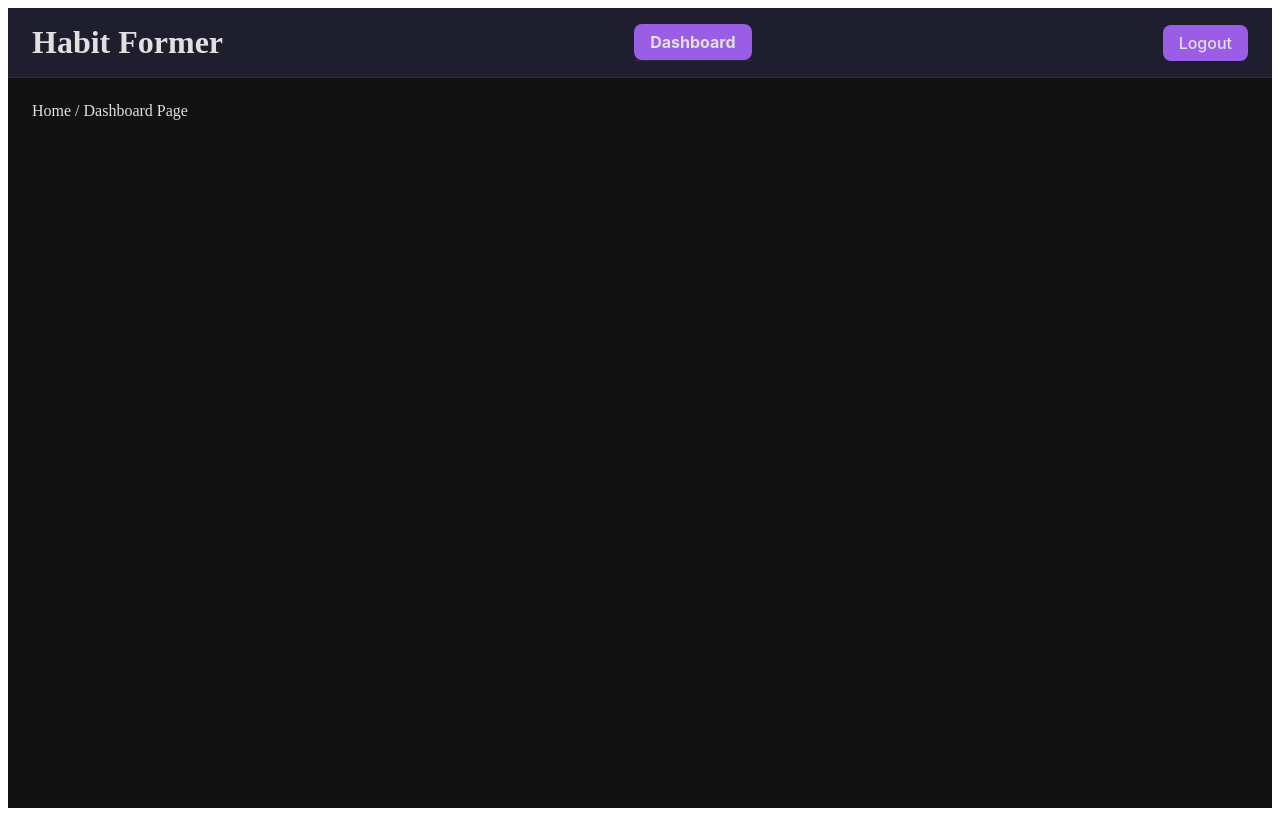
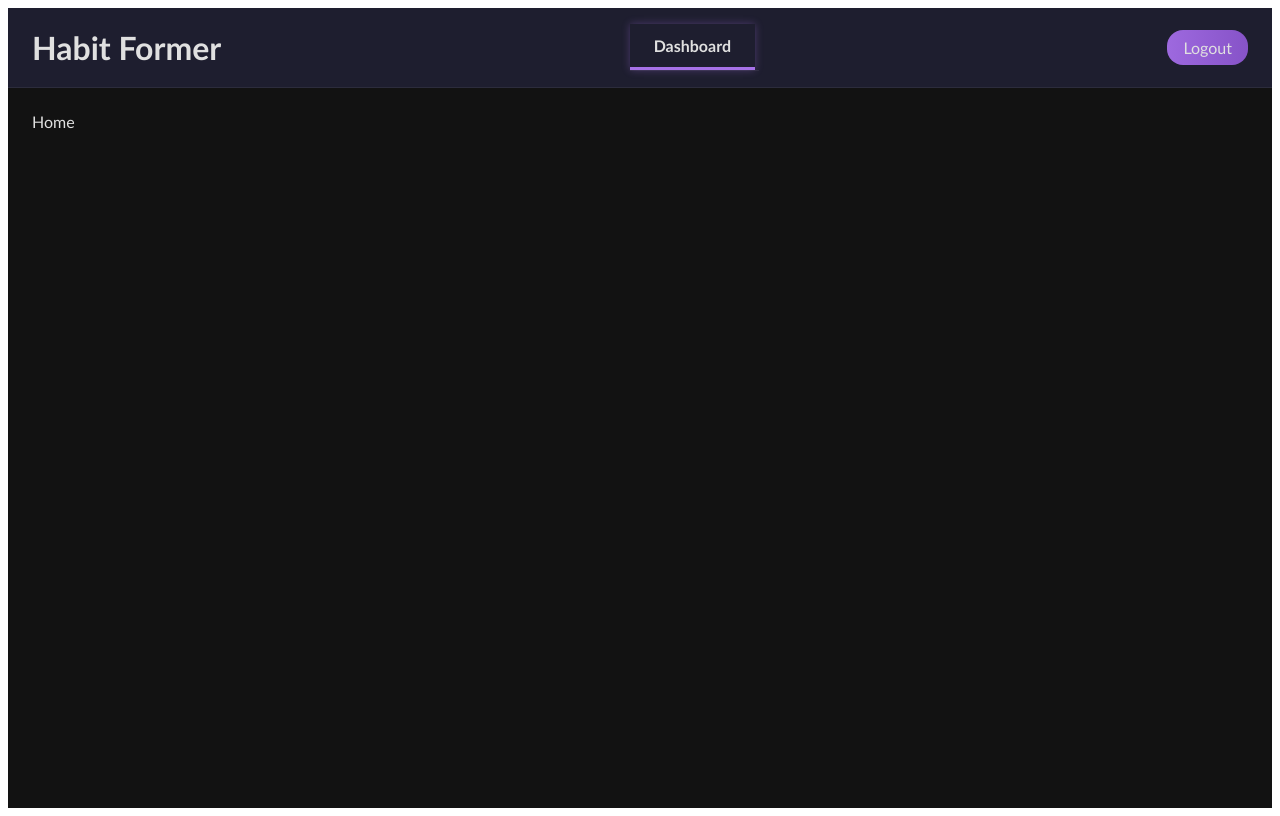
Before and after one commit to marinasivakova/habit-former, a React (Vite) app: page /#/auth in a window 1280 px wide. Before the commit this address led to /. Built offline with nearby package versions, Linux system fonts and the light colour scheme.

Commit message:
button styles

```diff
--- a/src/pages/dashboardPage/Dashboard.tsx
+++ b/src/pages/dashboardPage/Dashboard.tsx
@@ -1,3 +1,3 @@
 export default function DashboardPage() {
-    return <div>Home / Dashboard Page</div>;
+    return <div>Home</div>;
 }
--- a/src/shared/styles/globals.scss
+++ b/src/shared/styles/globals.scss
@@ -0,0 +1,11 @@
+@keyframes shimmer {
+    0% {
+        background-position: 0% 50%;
+    }
+    50% {
+        background-position: 100% 50%;
+    }
+    100% {
+        background-position: 0% 50%;
+    }
+}
--- a/src/shared/ui/components/Button.tsx
+++ b/src/shared/ui/components/Button.tsx
@@ -4,7 +4,7 @@ import { typography } from "../tokens/typography";
 import { spacing } from "../tokens/spacing";
 
 interface ButtonProps extends ButtonHTMLAttributes<HTMLButtonElement> {
-    variant?: "primary" | "secondary";
+    variant?: "primary" | "secondary" | "tab";
 }
 
 export const Button: FC<ButtonProps> = ({
@@ -20,31 +20,20 @@ export const Button: FC<ButtonProps> = ({
         fontSize: typography.sizes.md,
         fontWeight: typography.weights.medium,
         padding: `${spacing.sm} ${spacing.md}`,
-        borderRadius: "8px",
+        borderRadius: "16px",
         border: "none",
         cursor: "pointer",
         transition: "background-color 0.2s ease",
     };
 
-    // const variantStyle =
-    //     variant === "primary"
-    //         ? {
-    //               backgroundColor: colors.primary,
-    //               color: colors.text,
-    //               ":hover": { backgroundColor: colors.primaryHover },
-    //           }
-    //         : {
-    //               backgroundColor: colors.surface,
-    //               color: colors.text,
-    //               border: `1px solid ${colors.border}`,
-    //           };
-
     const getStyle = () => {
         switch (variant) {
             case "primary":
                 return {
-                    backgroundColor: colors.primary,
+                    background: `linear-gradient(270deg, ${colors.primary}, ${colors.primaryHover}, ${colors.primary})`,
+                    backgroundSize: "600% 600%",
                     color: colors.text,
+                    animation: "shimmer 3s ease infinite",
                 };
             case "secondary":
                 return {
@@ -56,6 +45,7 @@ export const Button: FC<ButtonProps> = ({
                 return {};
         }
     };
+
     const variantStyle = getStyle();
 
     return (
--- a/src/shared/ui/tokens/colors.ts
+++ b/src/shared/ui/tokens/colors.ts
@@ -3,8 +3,8 @@ export const colors = {
     dark: {
         background: "#121212",
         surface: "#1E1E2F",
-        primary: "#9B5DE5",
-        primaryHover: "#7A3BCF",
+        primary: "#a772e8",
+        primaryHover: "#6230a4",
         text: "#E0E0E0",
         mutedText: "#A0A0A0",
         border: "#2C2C3C",
--- a/src/shared/ui/tokens/typography.ts
+++ b/src/shared/ui/tokens/typography.ts
@@ -1,5 +1,5 @@
 export const typography = {
-    fontFamily: "Inter, sans-serif",
+    fontFamily: "Trebuchet MS, sans-serif",
     sizes: {
         sm: "0.875rem",
         md: "1rem",
--- a/src/widgets/header/Tabs.tsx
+++ b/src/widgets/header/Tabs.tsx
@@ -30,13 +30,22 @@ export const Tabs: FC<TabsProps> = ({ tabs }) => {
                 return (
                     <Button
                         key={tab.route}
+                        variant="tab"
                         onClick={() => navigate(tab.route)}
                         style={{
-                            cursor: "pointer",
                             color: isActive ? colors.text : colors.mutedText,
-                            border: "none",
                             fontWeight: isActive ? 700 : 500,
-                            transition: "background-color 0.2s ease",
+                            borderBottom: isActive
+                                ? `3px solid ${colors.primary}`
+                                : "3px solid transparent",
+                            backgroundColor: "transparent",
+                            borderRadius: 0,
+                            padding: "12px 24px",
+                            marginRight: "4px",
+                            transition: "all 0.2s ease",
+                            boxShadow: isActive
+                                ? `0 0 8px ${colors.primary}55` // subtle glow for active tab
+                                : "none",
                         }}
                     >
                         {tab.label}
--- a/src/widgets/layouts/MainLayout.tsx
+++ b/src/widgets/layouts/MainLayout.tsx
@@ -1,8 +1,8 @@
 // src/widgets/layouts/MainLayout.tsx
 import { type ReactNode } from "react";
 import { useTheme } from "@/shared/ui/theme";
-import { Button } from "@/shared/ui/components/Button";
 import { Header } from "../header/Header";
+import { typography } from "@/shared/ui/tokens/typography";
 
 interface MainLayoutProps {
     children: ReactNode;
@@ -19,6 +19,7 @@ export const MainLayout = ({ children }: MainLayoutProps) => {
                 minHeight: "100vh",
                 display: "flex",
                 flexDirection: "column",
+                fontFamily: typography.fontFamily,
             }}
         >
             <Header />
```
